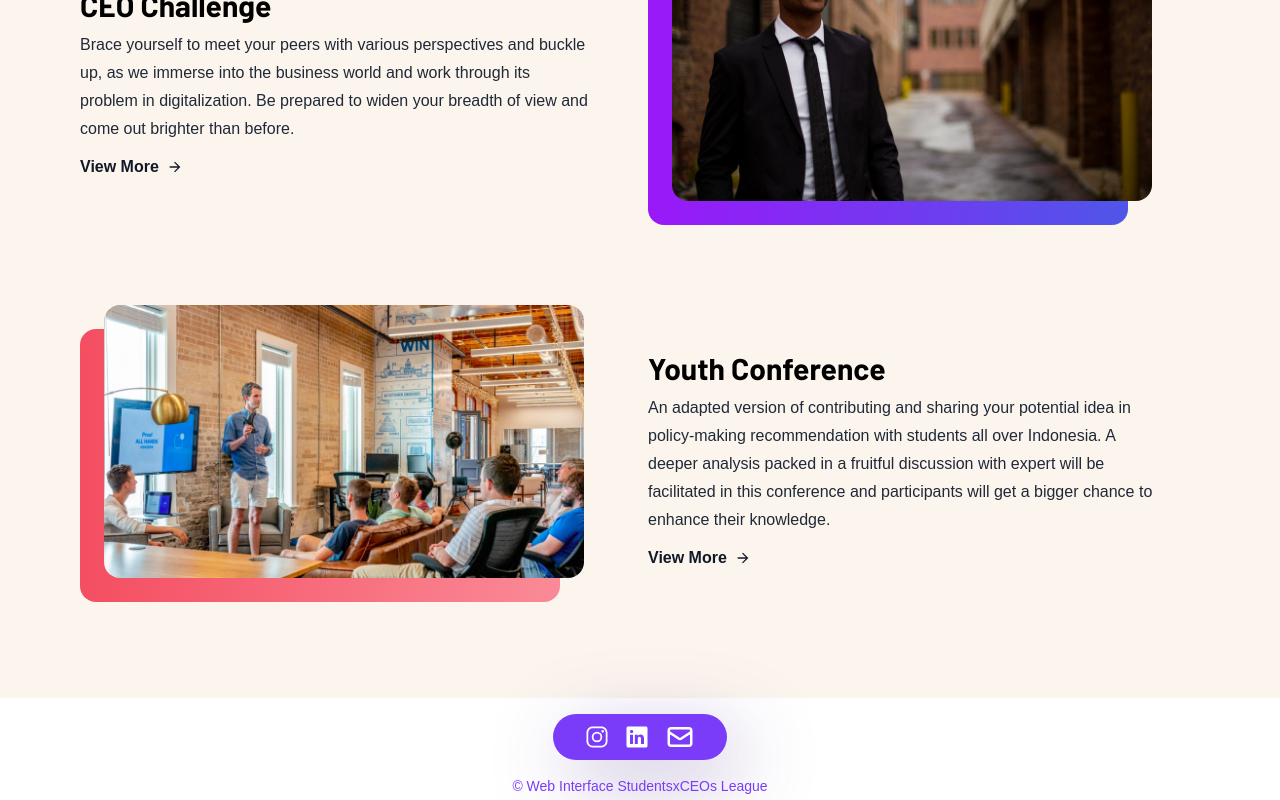
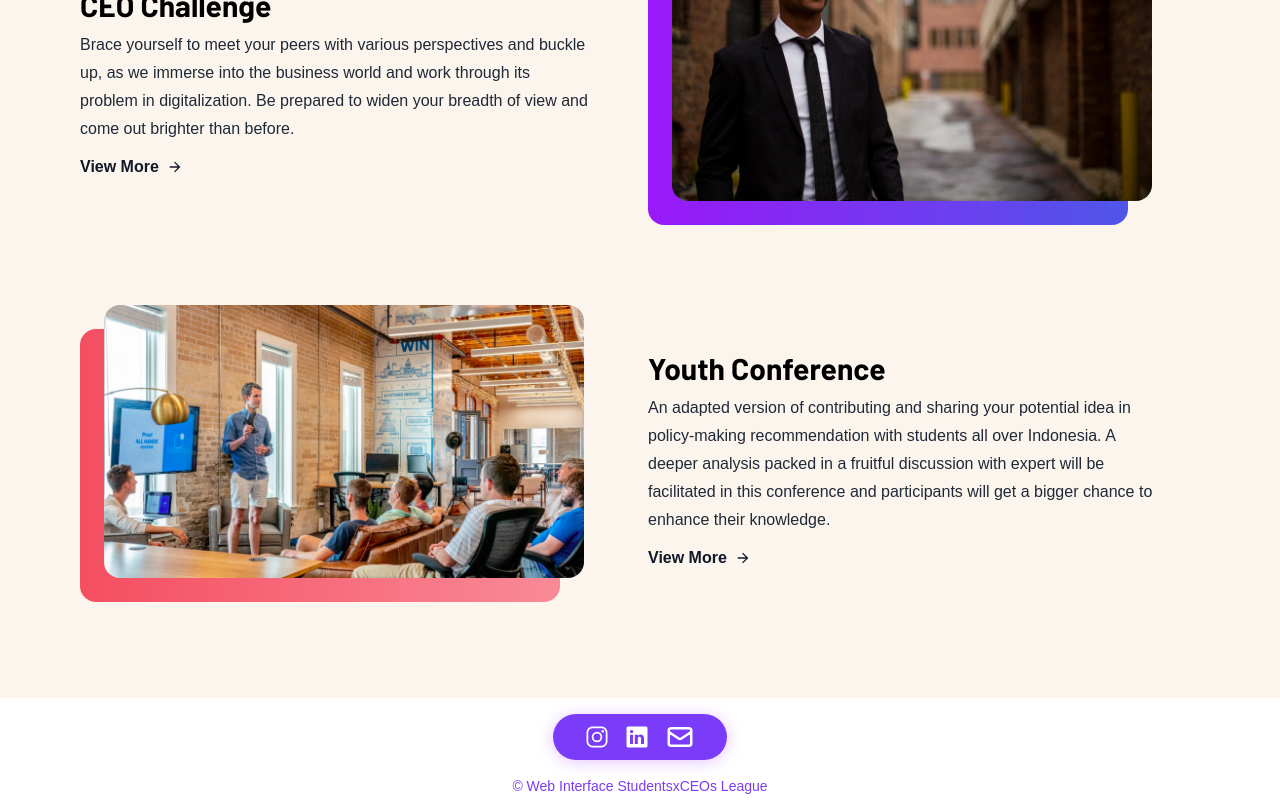
Before and after one commit to theodorusclarence/sxceosleague, a Next.js app: page /home in a window 1280 px wide. Shown: the part 1496-2296 px from the top of the page. Built offline with nearby package versions, Linux system fonts and the light colour scheme; a web font is replaced by a local one.

Commit message:
changed footer shadow to more neutral color

```diff
--- a/components/Footer.jsx
+++ b/components/Footer.jsx
@@ -7,8 +7,7 @@ export default function Footer() {
         <footer className='flex flex-col items-center justify-center pt-4'>
             <div
                 style={{
-                    boxShadow:
-                        '13.8028px 20.2982px 77.133px rgba(85, 56, 143, 0.35)',
+                    boxShadow: '0px 2px 15px rgba(154, 24, 249, 0.25)',
                 }}
                 className='flex items-center px-8 py-2 space-x-4 text-2xl text-white rounded-full bg-spurple-400'
             >
```
